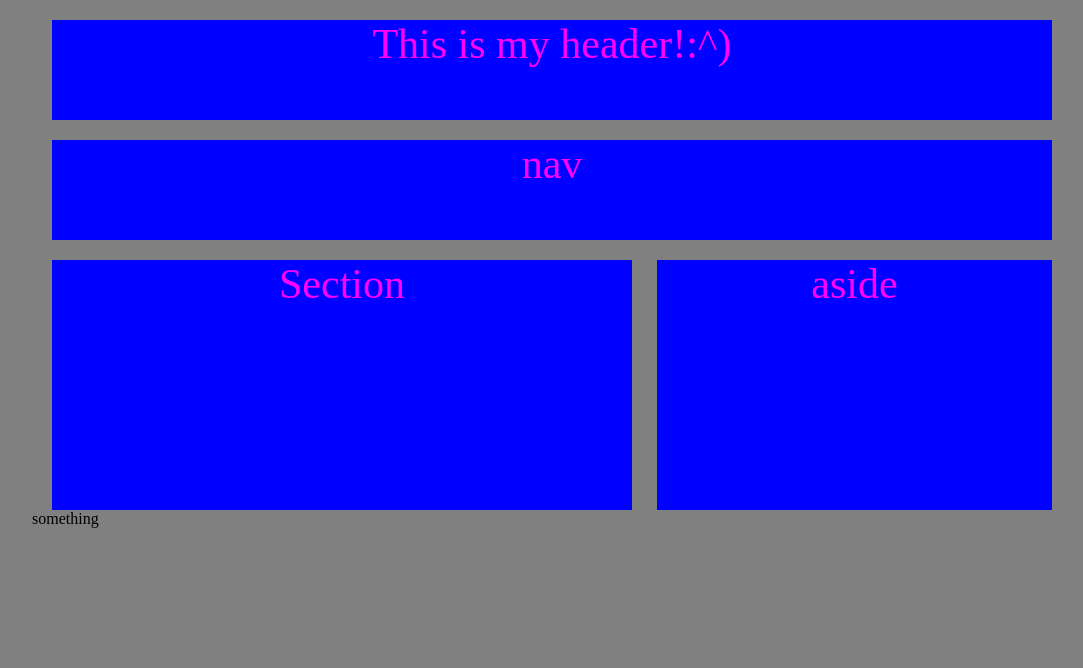
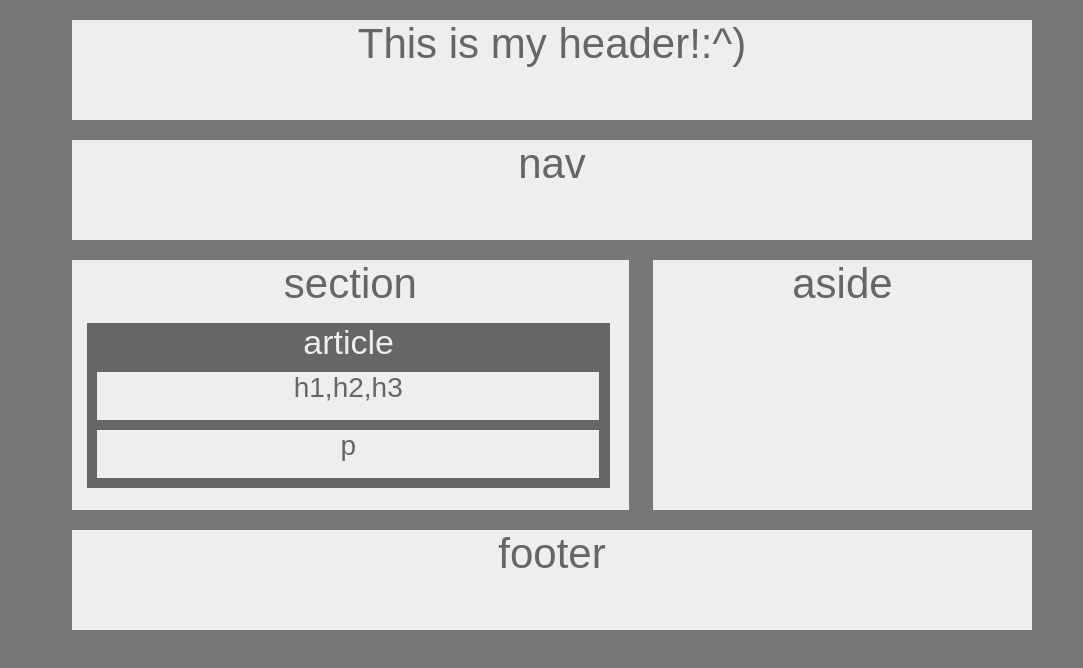
Before and after one commit to rfields1128/HW-Wireframe, a plain HTML site: page index.html in a window 1280 px wide. Shown: the whole page, without its empty margins (108-1191 px from the left). Drawn offline with Linux system fonts and the light colour scheme.

Commit message:
updated index and style, finished product

```diff
--- a/index.html
+++ b/index.html
@@ -12,9 +12,18 @@
     <div class="div1">This is my header!:^)</div>
     <div class="div2">nav</div>
     <div class="div3">
-        <div class="section">Section</div>
+        <div class="section">
+                section
+                <div class="article">article
+                    <div class="AH">h1,h2,h3</div>
+                    <div class="p">p</div>
+                </div>
+        </div>
+
         <div class="aside">aside</div>
+
+
     </div>
-    <div>something</div>
+    <div class="footer">footer</div>
 </body>
 </html>
--- a/style.css
+++ b/style.css
@@ -1,6 +1,9 @@
+
+
+
 .div1 {
-    color: #f0f;
-    background: blue;
+    color: #666;
+    background: #eee;
     height: 100px;
     width: 100%;
     text-align: center;
@@ -11,8 +14,8 @@
 }
 
 .div2 {
-    color: #f0f;
-    background: blue;
+    color: #666;
+    background: #eee;
     height: 100px;
     width: 100%;
     text-align: center;
@@ -26,18 +29,19 @@
     width: 100%;
 }
 .section {
-    color: #f0f;
-    background: blue;
+    color: #666;
+    background: #eee;
     height: 250px;
     width: 58%;
     text-align: center;
     font-size: 42px;
+    margin-bottom: 20px;
     float: left;
 }
 
 .aside {
-    color:  #f0f;
-    background: blue;
+    color:  #666;
+    background: #eee;
     height: 250px;
     width: 39.5%;
     text-align: center;
@@ -46,8 +50,55 @@
 
 }
 
+.article {
+    color: #eee;
+    background: #666666;
+    color:  #white;
+    height: 66%;
+    width: 94%;
+    margin: 15px;
+    font-size: 34px;
+}
+
+.AH {
+    color: #666;
+    background: #eee;
+    height: 48px;
+    width: 96%;
+    text-align: center;
+    font-size: 28px;
+    margin: 10px
+}
+
+.p {
+    color: #666;
+    background: #eee;
+    height: 48px;
+    width: 96%;
+    text-align: center;
+    font-size: 28px;
+    margin: 10px
+}
+
+.footer {
+    color: #666;
+    background: #eee;
+    height: 100px;
+    width: 100%;
+    text-align: center;
+    margin: 20px;
+    font-size: 42px;
+    clear: both;
+}
+
+
 .container {
     margin: 0 auto;
     width: 1000px;
-    background: grey
+    background: grey;
+    font-family: 'Arial', 'Helvetica Neue', Helvetica, sans-serif;
+    color: #777;
+    background: #777;
+      width: 960px;
+      font-size: 18px;
 }
```
